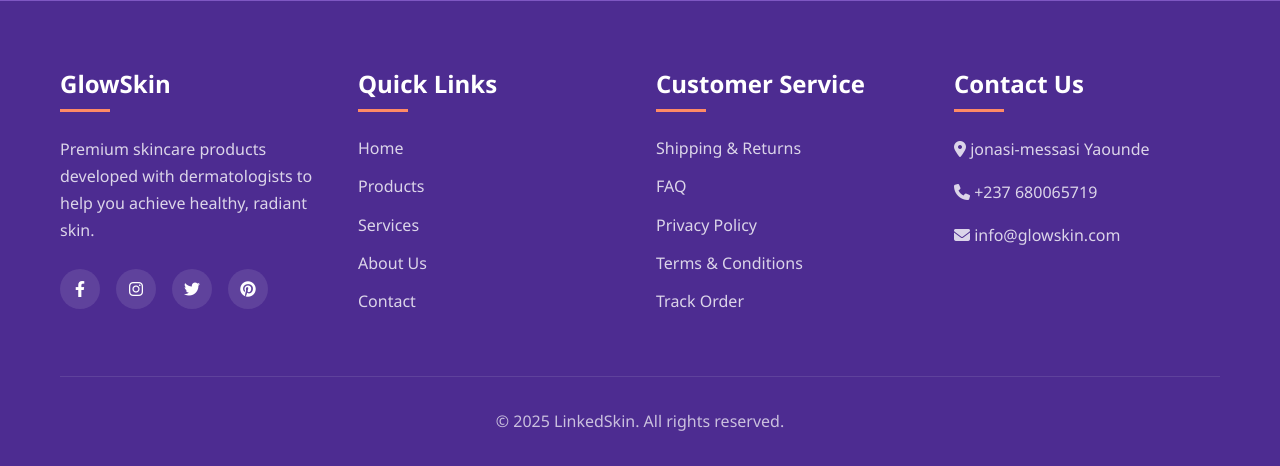
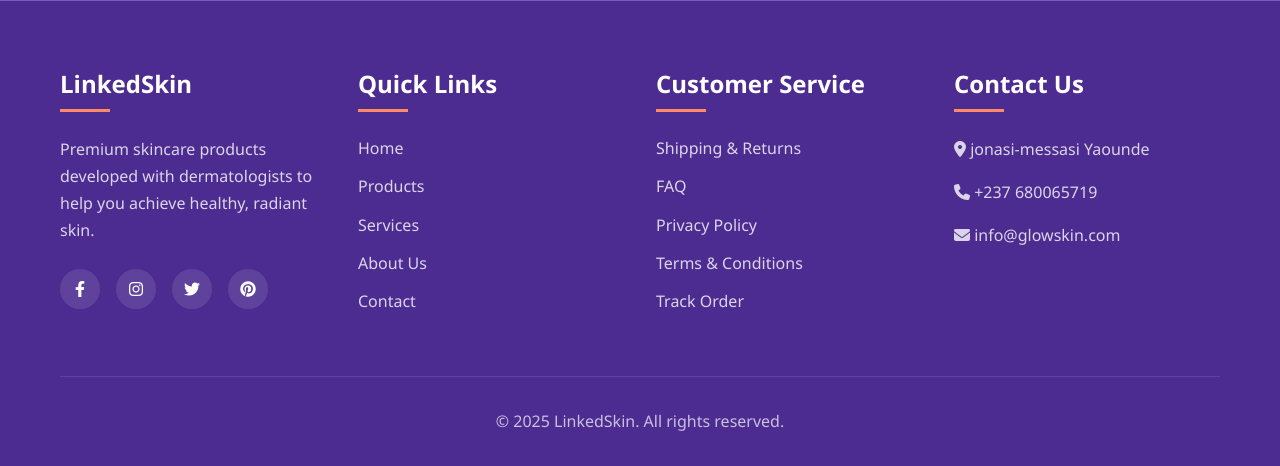
Before and after one commit to lindsy12/summer-project, a PHP site: page /index.php in a window 1280 px wide. Shown: the part 3192-3658 px from the top of the page. Run offline with PHP 8.4, Linux system fonts and the light colour scheme.

Commit message:
updated index footer

```diff
--- a/includes/footer.php
+++ b/includes/footer.php
@@ -619,7 +619,7 @@
         <div class="container">
             <div class="footer-content">
                 <div class="footer-column">
-                    <h3>GlowSkin</h3>
+                    <h3>LinkedSkin</h3>
                     <p>Premium skincare products developed with dermatologists to help you achieve healthy, radiant skin.</p>
                     <div class="social-links">
                         <a href="#" class="social-link"><i class="fab fa-facebook-f"></i></a>
```
